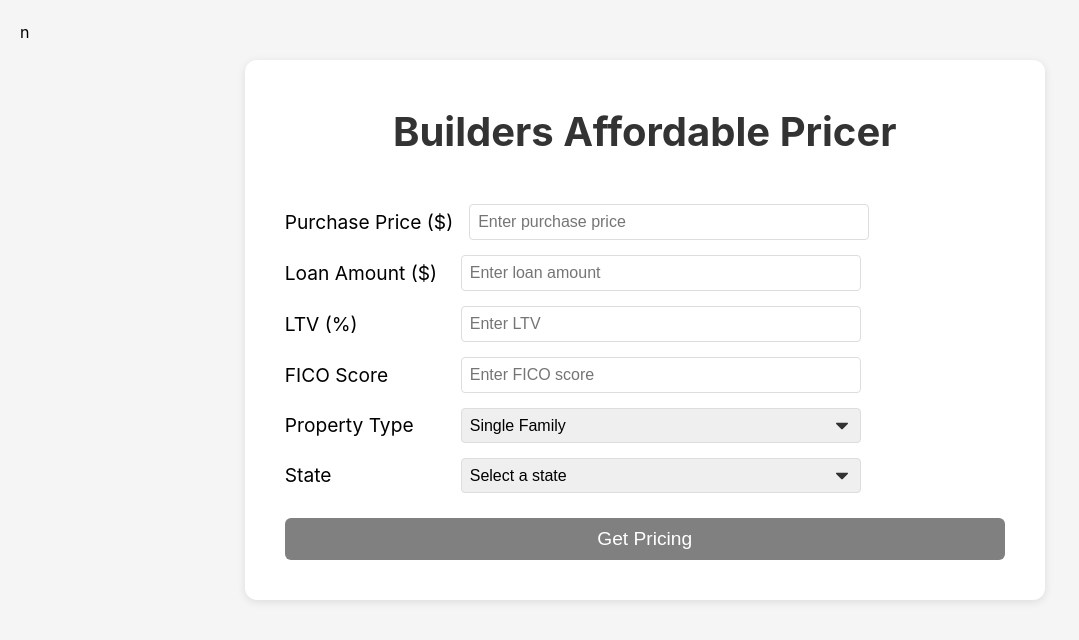
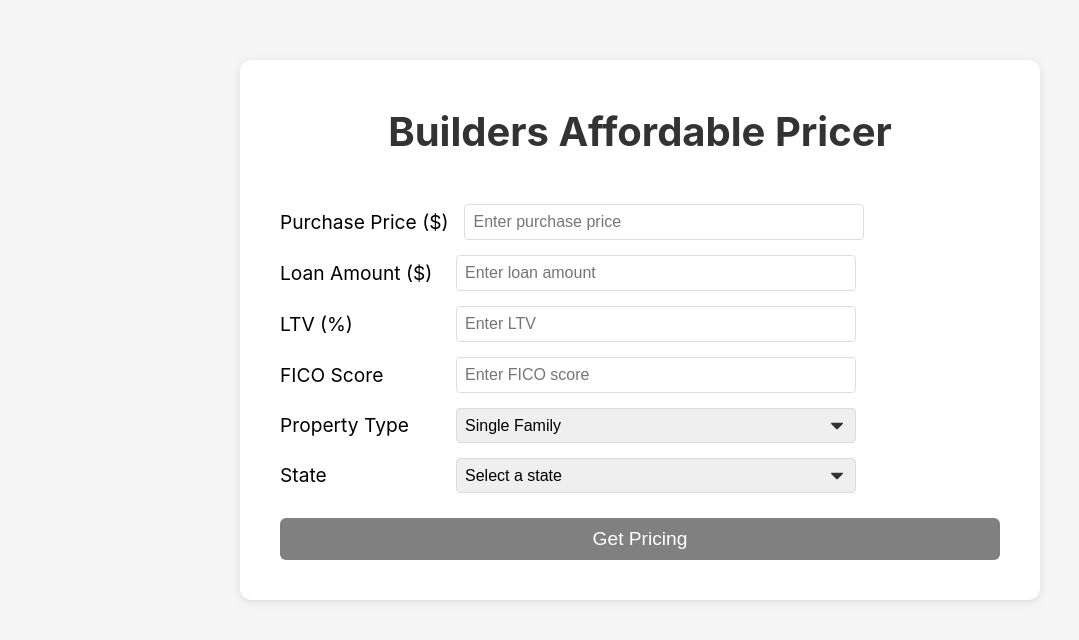
Before and after one commit to kayleewolf1/LoanCalculator, a website: page frontend/public/index.html in a window 1280 px wide. Shown: the whole page, without its empty margins (0-1079 px from the left). Drawn offline with Linux system fonts and the light colour scheme.

Commit message:
Update index.html
Removed the n

```diff
--- a/frontend/public/index.html
+++ b/frontend/public/index.html
@@ -5,8 +5,7 @@
     <meta name="viewport" content="width=device-width, initial-scale=1.0" />
     <title>Loan Calculator</title>
     <link rel="stylesheet" href="style.css" />
-    <script src="https://cdnjs.cloudflare.com/ajax/libs/xlsx/0.18.5/xlsx.full.min.js"></script></head
-  >n
+    <script src="https://cdnjs.cloudflare.com/ajax/libs/xlsx/0.18.5/xlsx.full.min.js"></script></head>
   <body>
     <div class="container">
       <div
```
